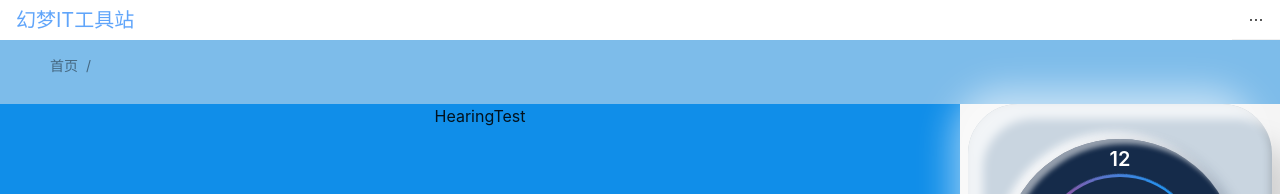
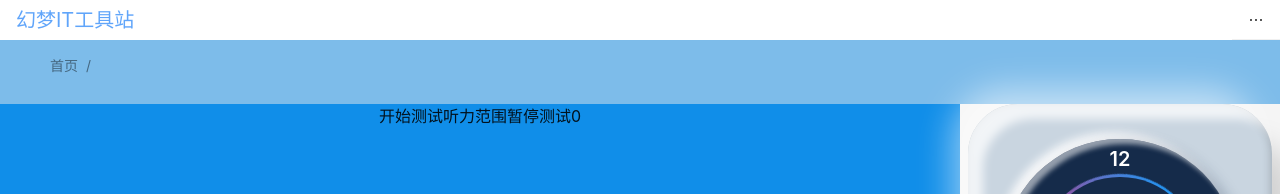
Before and after one commit to HM-Suiji/it-tools, a Next.js app: page /hearing-test in a window 1280 px wide. Shown: the top 194 px of the page. Built offline with nearby package versions, Linux system fonts and the light colour scheme.

Commit message:
new file:   app/(tools)/hearing-test/layout.tsx 	modified:   app/(tools)/hearing-test/page.tsx 	modified:   app/(tools)/layout.tsx 	new file:   assets/style/login.scss

```diff
--- /dev/null
+++ b/app/(tools)/hearing-test/layout.tsx
@@ -0,0 +1,20 @@
+import { useMetaData } from '@/hooks'
+import { Metadata } from 'next'
+import { http } from '@/utils'
+
+export async function generateMetadata(): Promise<Metadata> {
+	const meta = await http('/meta/hearing-test')
+	return useMetaData({
+		title: meta[0],
+		keywords: meta[1],
+		description: meta[2],
+	})
+}
+
+const HearingTestContainer: React.FC<{ children: React.ReactNode }> = ({
+	children,
+}) => {
+	return <>{children}</>
+}
+
+export default HearingTestContainer
--- a/app/(tools)/hearing-test/page.tsx
+++ b/app/(tools)/hearing-test/page.tsx
@@ -1,18 +1,92 @@
-import { useMetaData } from '@/hooks'
-import { Metadata } from 'next'
-import { http } from '@/utils'
+'use client'
 
-export async function generateMetadata(): Promise<Metadata> {
-	const meta = await http('/meta/hearing-test')
-	return useMetaData({
-		title: meta[0],
-		keywords: meta[1],
-		description: meta[2],
-	})
+import { useEffect, useRef, useState } from 'react'
+
+const minFrequency = 20
+const maxFrequency = 20000
+const step = 50
+
+interface OscillatorNodeObject {
+	oscillator: OscillatorNode | null
 }
 
 const HearingTest: React.FC = () => {
-	return <>HearingTest</>
+	const [isTesting, setIsTesting] = useState<boolean>(false)
+	const [currentFrequency, setCurrentFrequency] = useState<number>(0)
+	const oscillatorRef = useRef<OscillatorNodeObject>({ oscillator: null })
+	const timeoutIdRef = useRef<number | null>(null)
+	const audioContextRef = useRef<AudioContext | null>(null)
+
+	useEffect(() => {
+		audioContextRef.current = new window.AudioContext()
+		return () => {
+			stopTest()
+		}
+	}, [])
+
+	const playNextFrequency = (
+		frequency: number,
+		maxFrequency: number,
+		step: number
+	): void => {
+		const audioContext: AudioContext | null = audioContextRef.current
+		const oscillator: OscillatorNode | null = oscillatorRef.current.oscillator
+
+		if (oscillator && audioContext) {
+			if (frequency <= maxFrequency) {
+				setCurrentFrequency(frequency)
+				oscillator.frequency.setValueAtTime(
+					frequency,
+					audioContext.currentTime + 0.05
+				)
+				timeoutIdRef.current = window.setTimeout(() => {
+					playNextFrequency(frequency + step, maxFrequency, step)
+				}, 100)
+			} else {
+				stopTest()
+			}
+		}
+	}
+
+	const startTest = (): void => {
+		setIsTesting(true)
+		const audioContext: AudioContext | null = audioContextRef.current
+		const newOscillator: OscillatorNode = audioContext!.createOscillator()
+		const gainNode: GainNode = audioContext!.createGain()
+
+		newOscillator.type = 'sine'
+		newOscillator.connect(gainNode)
+		gainNode.connect(audioContext!.destination)
+		newOscillator.start()
+
+		oscillatorRef.current.oscillator = newOscillator
+		playNextFrequency(minFrequency, maxFrequency, step)
+	}
+
+	const stopTest = (): void => {
+		setIsTesting(false)
+		clearTimeout(timeoutIdRef.current!)
+		const oscillator: OscillatorNode | null = oscillatorRef.current.oscillator
+		if (oscillator) {
+			oscillator.stop()
+			oscillator.disconnect()
+			setCurrentFrequency(0)
+			oscillatorRef.current.oscillator = null
+		}
+	}
+
+	return (
+		<div>
+			<button onClick={startTest} disabled={isTesting}>
+				开始测试听力范围
+			</button>
+			<button onClick={stopTest} disabled={!isTesting}>
+				暂停测试
+			</button>
+			{isTesting && <p>当前频率: {currentFrequency} Hz</p>}
+			{currentFrequency}
+		</div>
+	)
 }
 
 export default HearingTest
--- a/app/(tools)/layout.tsx
+++ b/app/(tools)/layout.tsx
@@ -29,7 +29,6 @@ const ToolsLayout: React.FC<{ children: React.ReactNode }> = ({ children }) => {
 	const router = useRouter()
 
 	const onClickMenu: MenuProps['onClick'] = (e) => {
-		console.log('click ', e)
 		setCurrent(e.key)
 		router.push(e.key)
 	}
```
Also changed, not shown: assets/style/login.scss (added).
